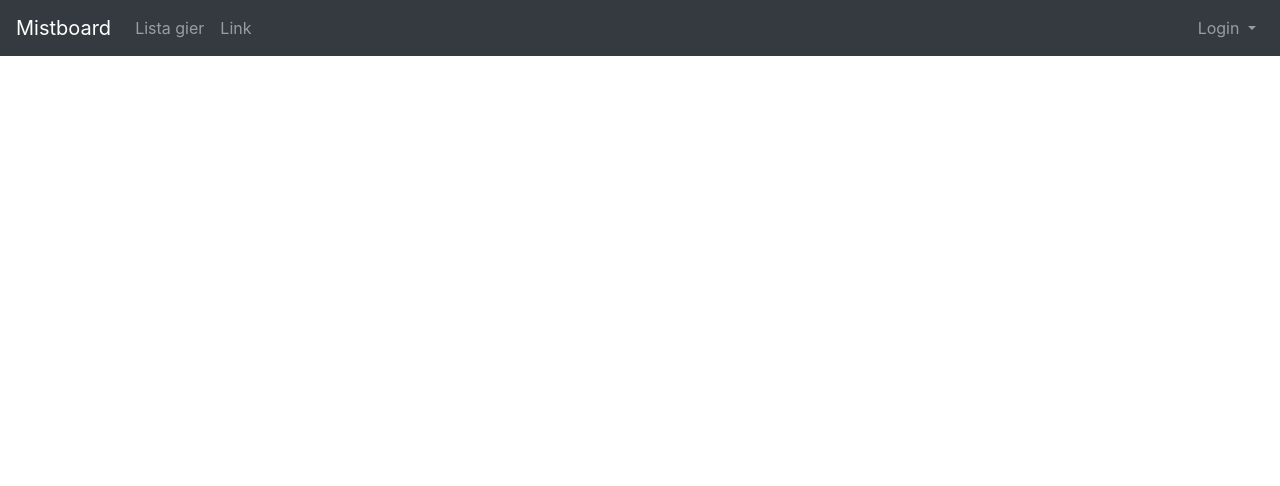
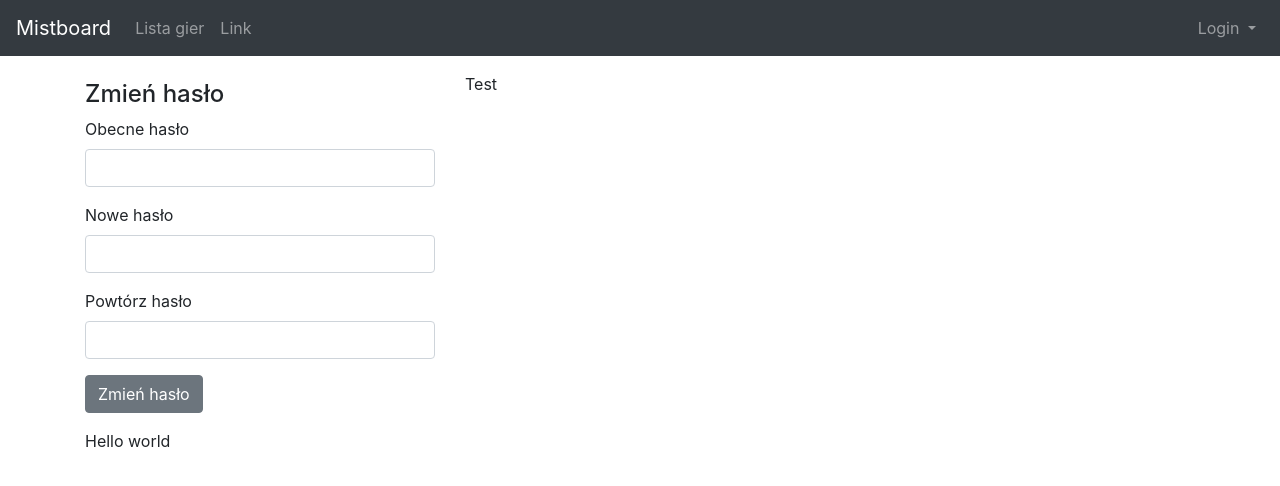
Before and after one commit to jakubklimek97/Mistboard, an Angular app in the folder frontend/mistboard/: page /user in a window 1280 px wide. Before the commit this address led to /. Shown: the top 486 px of the page. Built offline with nearby package versions, Linux system fonts and the light colour scheme.

Commit message:
started user control page

```diff
--- a/frontend/mistboard/src/app/app-routing.module.ts
+++ b/frontend/mistboard/src/app/app-routing.module.ts
@@ -4,11 +4,13 @@ import {Router, RouterModule, Routes} from '@angular/router';
 import {GamesPageComponent} from './games-page/games-page.component';
 import {LoginComponent} from './login/login.component';
 import {RegistrationPageComponent} from "./registration-page/registration-page.component";
+import {UserControlPageComponent} from "./user-control-page/user-control-page.component";
 
 const routes: Routes = [
   { path: 'games', component: GamesPageComponent},
   { path: 'login', component: LoginComponent},
-  {path: 'register', component: RegistrationPageComponent}
+  {path: 'register', component: RegistrationPageComponent},
+  {path: 'user', component: UserControlPageComponent}
 ]
 
 @NgModule({
--- a/frontend/mistboard/src/app/app.module.ts
+++ b/frontend/mistboard/src/app/app.module.ts
@@ -8,6 +8,7 @@ import { AppRoutingModule } from './app-routing.module';
 import { LoginComponent } from './login/login.component';
 import {FormsModule} from "@angular/forms";
 import { RegistrationPageComponent } from './registration-page/registration-page.component';
+import { UserControlPageComponent } from './user-control-page/user-control-page.component';
 
 @NgModule({
   declarations: [
@@ -15,7 +16,8 @@ import { RegistrationPageComponent } from './registration-page/registration-page
     MenuComponent,
     GamesPageComponent,
     LoginComponent,
-    RegistrationPageComponent
+    RegistrationPageComponent,
+    UserControlPageComponent
   ],
   imports: [
     BrowserModule,
--- a/frontend/mistboard/src/app/app.service.ts
+++ b/frontend/mistboard/src/app/app.service.ts
@@ -1,4 +1,7 @@
 import { Injectable } from '@angular/core';
+import {User} from "./pojo/user";
+import {UserService} from "./user.service";
+import {Role} from "./pojo/role";
 
 @Injectable({
   providedIn: 'root'
@@ -6,13 +9,19 @@ import { Injectable } from '@angular/core';
 export class AppService {
   private isLogged: boolean;
   private userName: string;
-  constructor() {
+  private currentUser: User;
+  private userService: UserService;
+  constructor(userService: UserService) {
       this.isLogged = false;
       this.userName = 'User';
+      this.userService = userService;
   }
 
   getUsername(): string {
       return this.isLogged ? this.userName : 'Guest';
+  }
+  getRole(): Role {
+    return this.currentUser.role;
   }
   public isSignedIn(): boolean {
     return this.isLogged;
@@ -21,6 +30,7 @@ export class AppService {
     if(login === 'janusz' && passw === 'janusz'){
       this.isLogged = true;
       this.userName = 'Janusz';
+      this.currentUser =  this.userService.getCurrentUser();
       return true;
     }
     return false;
--- a/frontend/mistboard/src/app/menu/menu.component.html
+++ b/frontend/mistboard/src/app/menu/menu.component.html
@@ -9,6 +9,9 @@
     <ul class="navbar-nav mr-auto">
       <li routerLinkActive="active" class="nav-item">
         <a routerLink="/games" class="nav-link">Lista gier</a>
+      </li>
+      <li *ngIf="appService.isSignedIn() && appService.getRole() >= 0" class="nav-item">
+        <a class="nav-link" routerLink="/user" >Twój profil</a>
       </li>
       <li class="nav-item">
         <a class="nav-link" href="#">Link</a>
--- a/frontend/mistboard/src/app/menu/menu.component.ts
+++ b/frontend/mistboard/src/app/menu/menu.component.ts
@@ -1,5 +1,7 @@
 import { Component, OnInit } from '@angular/core';
 import {AppService} from "../app.service";
+import {UserService} from "../user.service";
+import {Role} from "../pojo/role";
 
 @Component({
   selector: 'app-menu',
@@ -8,8 +10,10 @@ import {AppService} from "../app.service";
 })
 export class MenuComponent implements OnInit {
   private appService: AppService;
-  constructor(appService: AppService) {
+  private userService: UserService;
+  constructor(appService: AppService, userService: UserService) {
     this.appService = appService;
+    this.userService = userService;
   }
 
   ngOnInit() {
--- /dev/null
+++ b/frontend/mistboard/src/app/pojo/role.ts
@@ -0,0 +1,5 @@
+export enum Role {
+  USER,
+  MODERATOR,
+  ADMINISTRATOR
+}
--- /dev/null
+++ b/frontend/mistboard/src/app/pojo/user.ts
@@ -0,0 +1,7 @@
+import {Role} from "./role";
+
+export class User {
+     public  id: number;
+       public email: string;
+     public role: Role;
+}
--- a/frontend/mistboard/src/app/registration-page/registration-page.component.ts
+++ b/frontend/mistboard/src/app/registration-page/registration-page.component.ts
@@ -26,7 +26,6 @@ export class RegistrationPageComponent implements OnInit {
   private passwordRepeatOk: boolean;
   constructor() { }
   ngOnInit() {
-    log("Hello");
     this.loginOk = true;
     this.emailOk = false;
     this.emailEntered = false;
--- /dev/null
+++ b/frontend/mistboard/src/app/user-control-page/user-control-page.component.html
@@ -0,0 +1,26 @@
+<div class="container-lg">
+  <div class="row py-3">
+    <div class="col-xs-12 col-md-8 order-xs-1 order-md-2">
+      Test
+    </div>
+    <div class=" col-xs-12 col-md-4 order-xs-2 order-md-1">
+      <h4 class="mt-2">Zmień hasło</h4>
+      <form>
+        <div class="mb-3">
+          <label for="currentPassword">Obecne hasło</label>
+          <input id="currentPassword" type="password" class="form-control">
+        </div>
+        <div class="mb-3">
+          <label for="newPassword1">Nowe hasło</label>
+          <input id="newPassword1" type="password" class="form-control">
+        </div>
+        <div class="mb-3">
+          <label for="newPassword2">Powtórz hasło</label>
+          <input id="newPassword2" type="password" class="form-control">
+        </div>
+        <button class="btn btn-secondary" (click)="changePassword()">Zmień hasło</button>
+      </form>
+    </div>
+  </div>
+  Hello world
+</div>
--- /dev/null
+++ b/frontend/mistboard/src/app/user-control-page/user-control-page.component.ts
@@ -0,0 +1,18 @@
+import { Component, OnInit } from '@angular/core';
+import {log} from "util";
+
+@Component({
+  selector: 'app-user-control-page',
+  templateUrl: './user-control-page.component.html',
+  styleUrls: ['./user-control-page.component.css']
+})
+export class UserControlPageComponent implements OnInit {
+
+  constructor() { }
+
+  ngOnInit() {
+  }
+  changePassword() {
+    log('Zmiana hasla');
+  }
+}
--- /dev/null
+++ b/frontend/mistboard/src/app/user.service.ts
@@ -0,0 +1,21 @@
+import { Injectable } from '@angular/core';
+import {User} from "./pojo/user";
+import {Role} from "./pojo/role";
+
+@Injectable({
+  providedIn: 'root'
+})
+export class UserService {
+  constructor() { }
+  getCurrentUser(): User {
+    let user: User = {
+      id: 0,
+    email: 'example@ex.org',
+    role: Role.ADMINISTRATOR
+    };
+    return user;
+  }
+
+
+
+}
```
Also changed, not shown: frontend/mistboard/src/app/user-control-page/user-control-page.component.css (added), 2 other files (tests, documents, lock files or other folders).
